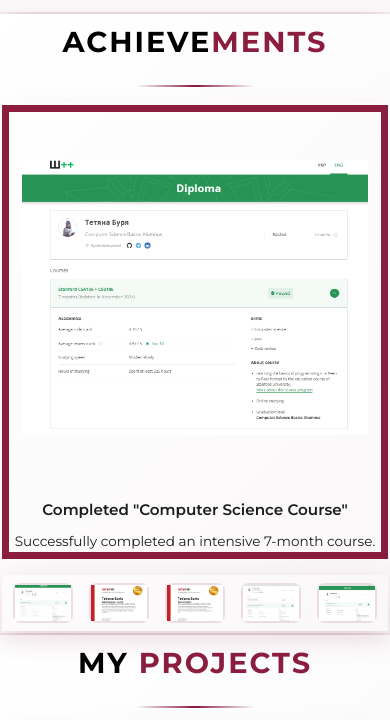
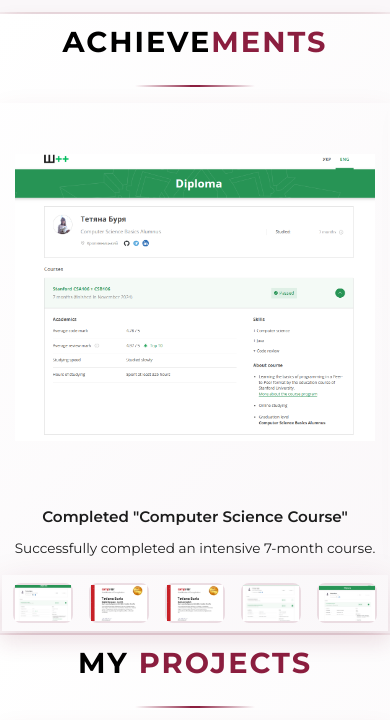
Before and after one commit to Tetiana5Buria/portfolio, a website: page index.html in a window 390 px wide. Shown: the part 1666-2386 px from the top of the page. Drawn offline with nearby package versions, Linux system fonts and the light colour scheme.

Commit message:
deleted  border

```diff
--- a/styles/style.css
+++ b/styles/style.css
@@ -547,7 +547,7 @@ hr::after {
 
 .achievement-item,
 .project-item-box {
-    border: 7px solid var(--accent-main);
+    border: 3px solid var(--accent-main);
     flex: 0 0 calc(100% / 3);
     scroll-snap-align: start;
     text-align: center;
@@ -1101,7 +1101,7 @@ hr::after {
     .achievement-item,
     .project-item-box {
         flex: 0 0 clamp(100%, 50vw, 38rem);
-
+        border: none;
     }
 
 
```
